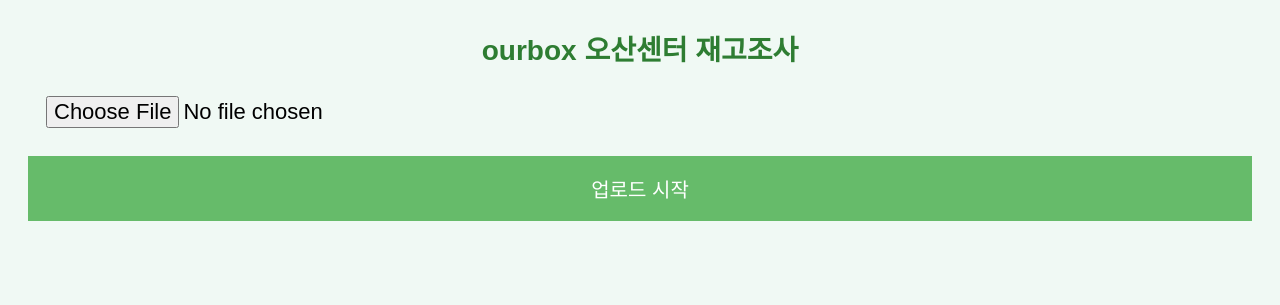
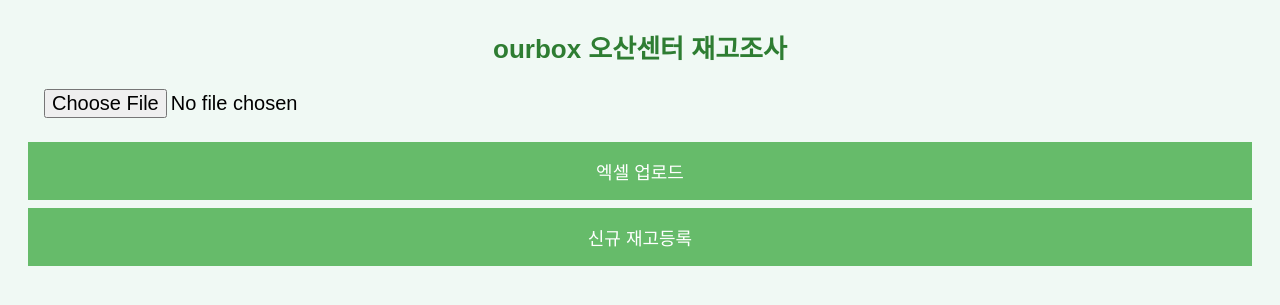
Before and after one commit to kkm25858992-ui/inventory-check-system, a Flask app: template templates/index.html in a window 1280 px wide. Shown: the top 305 px of the page. Run offline with Flask 3, Linux system fonts and the light colour scheme; the template is opened without the code that fills it, so the values that code supplies are empty.

Commit message:
Update index.html

```diff
--- a/templates/index.html
+++ b/templates/index.html
@@ -6,38 +6,43 @@
 
 <style>
 body { font-family:sans-serif; padding:20px; background:#f0f9f4; }
-.header { text-align:center; font-size:28px; font-weight:bold; color:#2e7d32; }
+.header { text-align:center; font-size:26px; font-weight:bold; color:#2e7d32; }
 
-.card { background:white; padding:25px; border-radius:15px; }
+.card { background:white; padding:20px; border-radius:12px; margin-top:10px; }
 
-p { font-size:20px; }
+input {
+    width:100%;
+    padding:16px;
+    font-size:20px;
+    margin-top:8px;
+}
 
 button {
     width:100%;
-    padding:18px;
-    font-size:20px;
-    margin-top:10px;
+    padding:16px;
+    font-size:18px;
+    margin-top:8px;
     background:#66bb6a;
     color:white;
     border:none;
 }
 
-input {
-    width:100%;
-    padding:18px;
-    font-size:22px;
-    margin-top:10px;
+.nav-buttons {
+    display:flex;
+    gap:6px;
 }
 
-.nav-buttons { display:flex; gap:8px; }
-.nav-buttons button { flex:1; }
+.nav-buttons button {
+    flex:1;
+}
 
-#loading {
+/* 🔥 신규 입력 UI */
+#newItemBox {
     display:none;
-    text-align:center;
-    font-size:22px;
-    padding:30px;
-    color:#2e7d32;
+    background:white;
+    padding:15px;
+    border-radius:12px;
+    margin-top:10px;
 }
 </style>
 </head>
@@ -46,66 +51,38 @@ input {
 
 <div class="header">ourbox 오산센터 재고조사</div>
 
-<div id="loading">⏳ 엑셀 처리중입니다...</div>
-
-<!-- 🔥 업로드 (경고창 제거 적용) -->
-<form id="uploadForm"
-      action="/upload"
-      method="post"
-      enctype="multipart/form-data"
-      onsubmit="disableWarning(); showLoading();">
-
-    <input type="file" name="file" accept=".xlsx,.xls,.csv">
-    <button type="submit">업로드 시작</button>
+<form id="uploadForm" action="/upload" method="post" enctype="multipart/form-data">
+    <input type="file" name="file">
+    <button type="submit">엑셀 업로드</button>
 </form>
 
 <div id="app"></div>
+
+<!-- 🔥 신규 재고 버튼 -->
+<button onclick="toggleNewItem()">신규 재고등록</button>
+
+<!-- 🔥 신규 입력 UI -->
+<div id="newItemBox">
+    <input id="new_location" placeholder="로케이션">
+    <input id="new_name" placeholder="상품명">
+    <input id="new_exp" placeholder="소비기한">
+    <input id="new_lot" placeholder="로트번호">
+    <input id="new_qty" placeholder="재고수량" inputmode="numeric">
+
+    <button onclick="addNewItem()">확인</button>
+    <button onclick="toggleNewItem()">취소</button>
+</div>
 
 <script>
 let data = {{ data|tojson }};
 let currentIndex = 0;
 
-// 🔥 페이지 로드
-window.onload = function() {
-
-    let saved = localStorage.getItem("inventoryData");
-
-    if(saved){
-        if(confirm("이전에 작업한 데이터가 있습니다.\n불러오시겠습니까?")){
-            data = JSON.parse(saved);
-        }else{
-            localStorage.removeItem("inventoryData");
-        }
-    }
-
-    if (data && data.length > 0) {
-
+window.onload = function(){
+    if(data.length > 0){
         document.getElementById('uploadForm').style.display = 'none';
-
-        initProductList();
         render();
-
-        // 🔥 작업 시작 시 경고 활성화
-        enableWarning();
     }
 };
-
-// 🔥 업로드 시 경고 제거
-function disableWarning(){
-    window.onbeforeunload = null;
-}
-
-// 🔥 작업 중 경고 활성화
-function enableWarning(){
-    window.onbeforeunload = function () {
-        return "작업 중입니다. 페이지를 나가시겠습니까?";
-    };
-}
-
-// 🔥 로딩 표시
-function showLoading(){
-    document.getElementById('loading').style.display = 'block';
-}
 </script>
 
 <script src="/static/script.js"></script>
```
